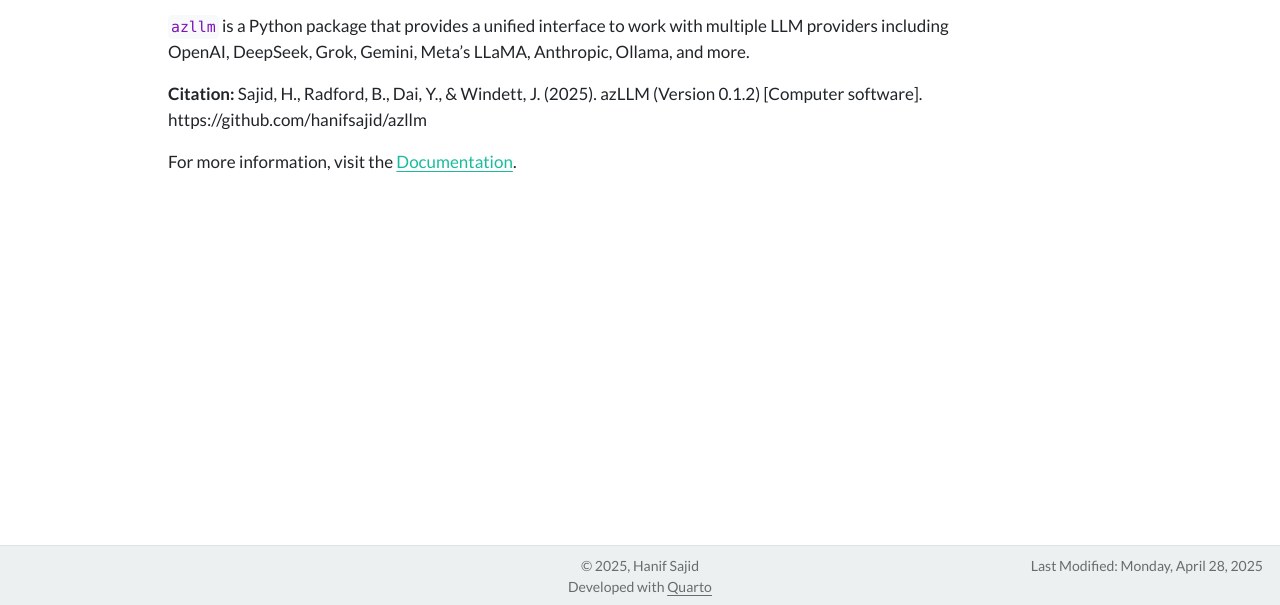
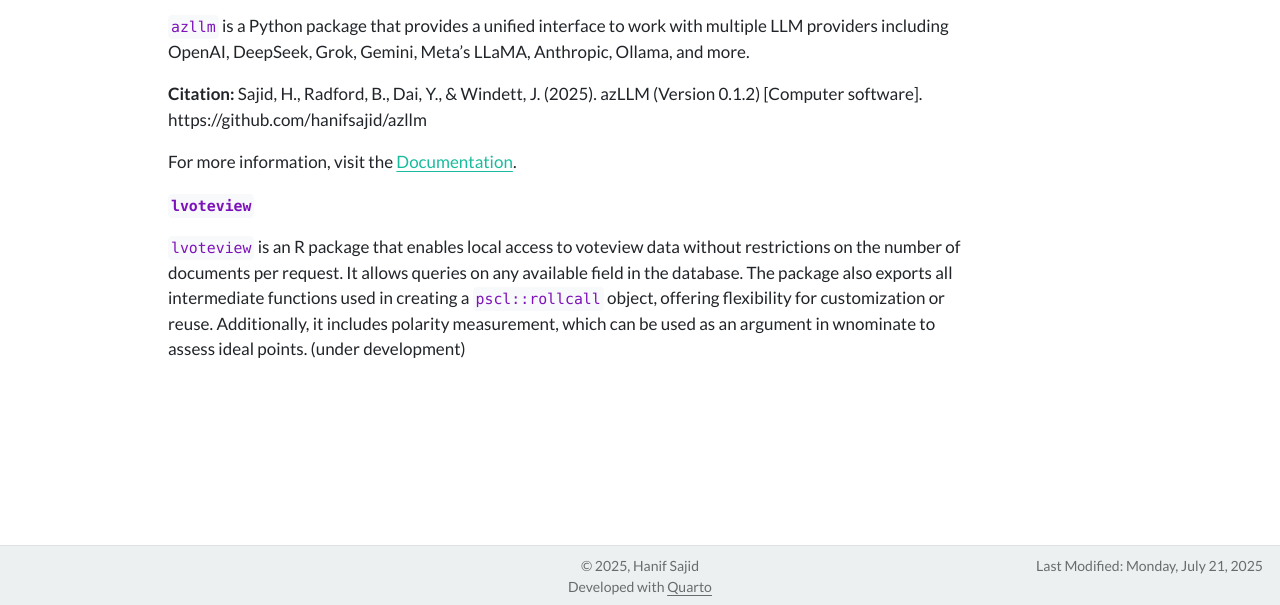
Before and after one commit to hanifsajid/hanifsajid.github.io, a plain HTML site: page docs/software.html in a window 1280 px wide. Shown: the part 195-800 px from the top of the page. Drawn offline with Linux system fonts and the light colour scheme.

Commit message:
software update

```diff
--- a/docs/search.json
+++ b/docs/search.json
@@ -4,7 +4,7 @@
     "href": "software.html",
     "title": "Software",
     "section": "",
-    "text": "azllm\nazllm is a Python package that provides a unified interface to work with multiple LLM providers including OpenAI, DeepSeek, Grok, Gemini, Meta’s LLaMA, Anthropic, Ollama, and more.\nCitation: Sajid, H., Radford, B., Dai, Y., & Windett, J. (2025). azLLM (Version 0.1.2) [Computer software]. https://github.com/hanifsajid/azllm\nFor more information, visit the Documentation.\n\n\n\n Back to top"
+    "text": "azllm\nazllm is a Python package that provides a unified interface to work with multiple LLM providers including OpenAI, DeepSeek, Grok, Gemini, Meta’s LLaMA, Anthropic, Ollama, and more.\nCitation: Sajid, H., Radford, B., Dai, Y., & Windett, J. (2025). azLLM (Version 0.1.2) [Computer software]. https://github.com/hanifsajid/azllm\nFor more information, visit the Documentation.\nlvoteview\nlvoteview is an R package that enables local access to voteview data without restrictions on the number of documents per request. It allows queries on any available field in the database. The package also exports all intermediate functions used in creating a pscl::rollcall object, offering flexibility for customization or reuse. Additionally, it includes polarity measurement, which can be used as an argument in wnominate to assess ideal points. (under development)\n\n\n\n Back to top"
   },
   {
     "objectID": "teaching.html",
--- a/docs/software.html
+++ b/docs/software.html
@@ -134,6 +134,8 @@
 <p><code>azllm</code> is a Python package that provides a unified interface to work with multiple LLM providers including OpenAI, DeepSeek, Grok, Gemini, Meta’s LLaMA, Anthropic, Ollama, and more.</p>
 <p><strong>Citation:</strong> Sajid, H., Radford, B., Dai, Y., &amp; Windett, J. (2025). azLLM (Version 0.1.2) [Computer software]. https://github.com/hanifsajid/azllm</p>
 <p>For more information, visit the <a href="https://hanifsajid.github.io/azllm/" target="_blank">Documentation</a>.</p>
+<p><strong><code>lvoteview</code></strong></p>
+<p><code>lvoteview</code> is an R package that enables local access to voteview data without restrictions on the number of documents per request. It allows queries on any available field in the database. The package also exports all intermediate functions used in creating a <code>pscl::rollcall</code> object, offering flexibility for customization or reuse. Additionally, it includes polarity measurement, which can be used as an argument in wnominate to assess ideal points. (under development)</p>
 
 
 
@@ -713,7 +715,7 @@
 Developed with <a href="https://quarto.org/docs/websites/" target="_blank">Quarto</a></p>
 </div>
     <div class="nav-footer-right">
-<p>Last Modified: Monday, April 28, 2025</p>
+<p>Last Modified: Monday, July 21, 2025</p>
 </div>
   </div>
 </footer>
```
